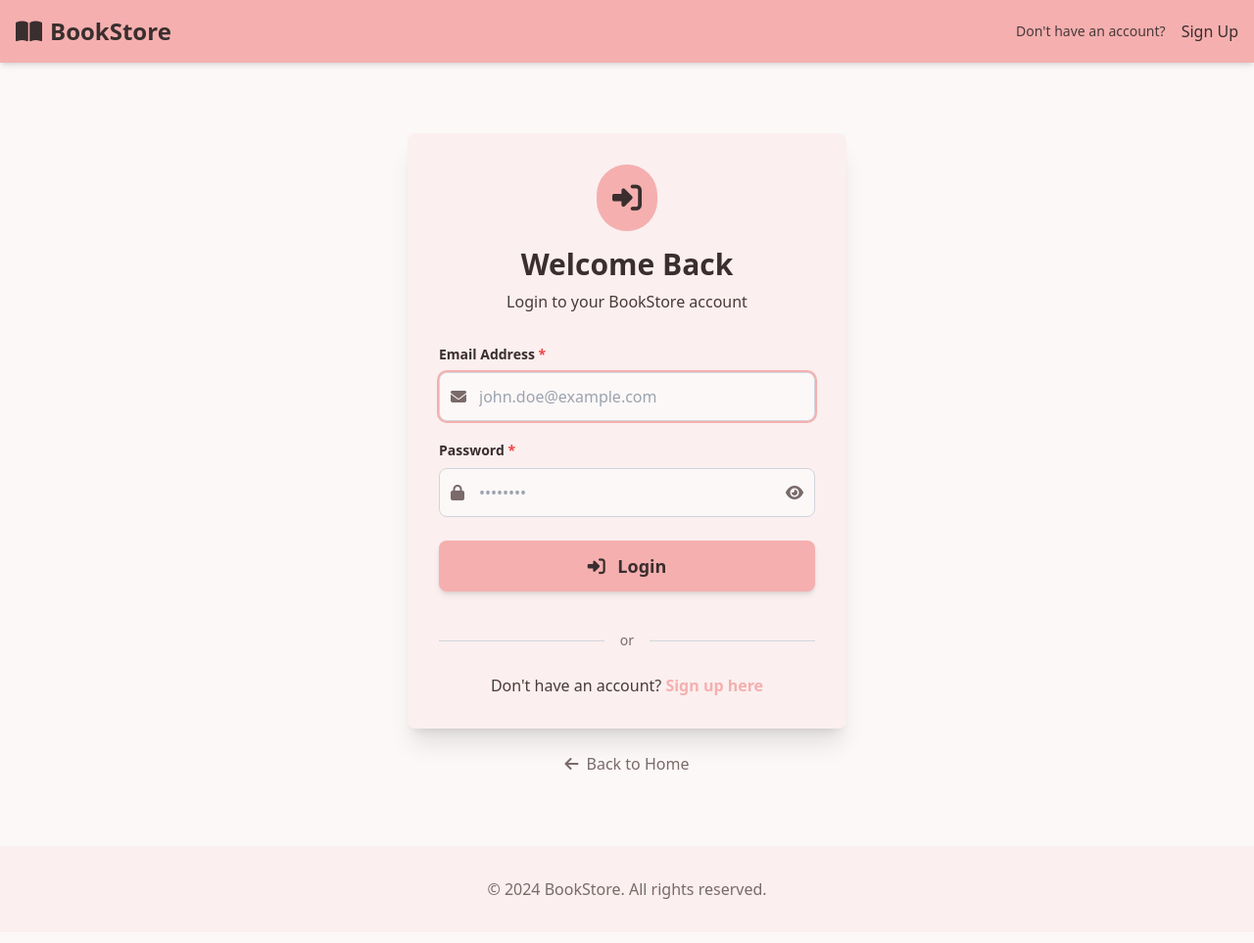
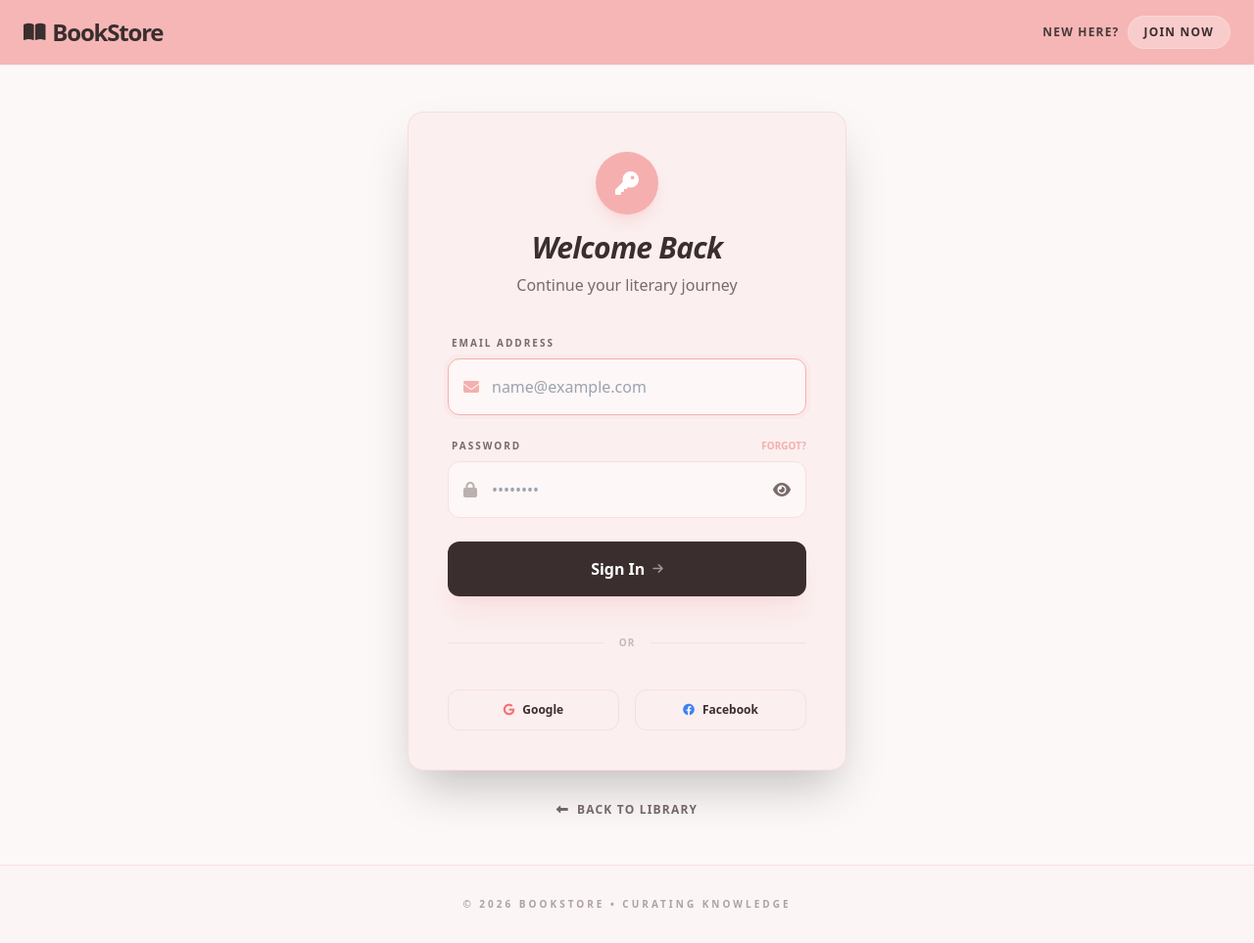
Before and after one commit to cyb3erasad/Flask-Book-Store, a Flask app: page /auth/login in a window 1280 px wide. Shown: the whole page at 98% size. Before the commit the page ends 918 px from the top, so only its background shows below. Run offline with Flask 3, Linux system fonts and the light colour scheme; some libraries are stand-ins or nearby versions.

Commit message:
Update login/signup frontend

```diff
--- a/app/templates/login.html
+++ b/app/templates/login.html
@@ -4,7 +4,7 @@
 <head>
   <meta charset="UTF-8">
   <meta name="viewport" content="width=device-width, initial-scale=1.0">
-  <title>Login - Online Book Store</title>
+  <title>Login | BookStore</title>
   <script src="https://cdn.tailwindcss.com"></script>
   <link rel="stylesheet" href="https://cdnjs.cloudflare.com/ajax/libs/font-awesome/6.4.0/css/all.min.css">
   <script>
@@ -24,179 +24,177 @@
       }
     }
   </script>
+  <style>
+    .auth-card {
+      backdrop-filter: blur(10px);
+      border: 1px solid rgba(245, 175, 175, 0.3);
+    }
+
+    input:focus+span i {
+      color: #F5AFAF;
+      transition: all 0.3s ease;
+    }
+  </style>
 </head>
 
-<body class="bg-main-bg text-primary-text">
+<body class="bg-main-bg text-primary-text min-h-screen flex flex-col">
 
-  <!-- Simple Navbar -->
-  <nav class="bg-accent shadow-md">
-    <div class="container mx-auto px-4 py-4">
+  <nav class="bg-accent/90 backdrop-blur-md sticky top-0 z-50 shadow-sm">
+    <div class="container mx-auto px-6 py-4">
       <div class="flex items-center justify-between">
-        <!-- Logo -->
-        <a href="/" class="text-2xl font-bold text-primary-text flex items-center">
-          <i class="fas fa-book-open mr-2"></i>
+        <a href="/"
+          class="text-2xl font-black text-primary-text flex items-center tracking-tighter hover:opacity-80 transition">
+          <i class="fas fa-book-open mr-2 text-xl"></i>
           BookStore
         </a>
-
-        <!-- Auth Links -->
-        <div class="flex items-center space-x-4">
-          <span class="text-secondary-text text-sm">Don't have an account?</span>
-          <a href="/auth/register" class="text-primary-text hover:text-secondary-text font-medium transition">Sign Up</a>
+        <div class="flex items-center space-x-2">
+          <span class="hidden sm:inline text-secondary-text text-xs uppercase tracking-widest font-bold">New
+            here?</span>
+          <a href="/auth/register"
+            class="bg-white/30 px-4 py-2 rounded-full text-xs uppercase tracking-widest font-black hover:bg-white/50 transition border border-white/20">
+            Join Now
+          </a>
         </div>
       </div>
     </div>
   </nav>
 
-  <!-- Flash Messages -->
   {% with messages = get_flashed_messages(with_categories=true) %}
   {% if messages %}
-  <div class="container mx-auto px-4 mt-4">
+  <div class="container mx-auto px-6 mt-6">
     {% for category, message in messages %}
     <div
-      class="mb-4 p-4 rounded-lg {% if category == 'success' %}bg-green-100 text-green-800{% elif category == 'danger' %}bg-red-100 text-red-800{% elif category == 'info' %}bg-blue-100 text-blue-800{% else %}bg-yellow-100 text-yellow-800{% endif %}">
-      <i
-        class="fas {% if category == 'success' %}fa-check-circle{% elif category == 'danger' %}fa-exclamation-circle{% elif category == 'info' %}fa-info-circle{% else %}fa-info-circle{% endif %} mr-2"></i>
-      {{ message }}
+      class="flex items-center p-4 rounded-xl border animate-fade-in {% if category == 'success' %}bg-green-50 border-green-200 text-green-800{% elif category == 'danger' %}bg-red-50 border-red-200 text-red-800{% else %}bg-blue-50 border-blue-200 text-blue-800{% endif %}">
+      <i class="fas {% if category == 'success' %}fa-check-circle{% else %}fa-circle-exclamation{% endif %} mr-3"></i>
+      <span class="text-sm font-bold">{{ message }}</span>
     </div>
     {% endfor %}
   </div>
   {% endif %}
   {% endwith %}
 
-  <!-- Login Form Section -->
-  <section class="container mx-auto px-4 py-12 min-h-screen flex items-center justify-center">
+  <main class="flex-grow flex items-center justify-center px-6 py-12">
     <div class="w-full max-w-md">
-      <!-- Card -->
-      <div class="bg-card-bg rounded-lg shadow-xl p-8">
-        <!-- Header -->
-        <div class="text-center mb-8">
-          <div class="inline-block bg-accent rounded-full p-4 mb-4">
-            <i class="fas fa-sign-in-alt text-3xl text-primary-text"></i>
+      <div class="auth-card bg-card-bg rounded-2xl shadow-2xl p-8 md:p-10">
+        <div class="text-center mb-10">
+          <div
+            class="inline-flex items-center justify-center w-16 h-16 bg-accent text-white rounded-full mb-4 shadow-lg shadow-accent/30">
+            <i class="fas fa-key text-2xl"></i>
           </div>
-          <h1 class="text-3xl font-bold text-primary-text mb-2">Welcome Back</h1>
-          <p class="text-secondary-text">Login to your BookStore account</p>
+          <h1 class="text-3xl font-black text-primary-text italic tracking-tight">Welcome Back</h1>
+          <p class="text-muted-text mt-2 font-medium">Continue your literary journey</p>
         </div>
 
-        <!-- Login Form -->
-        <form action="/auth/login" method="POST" id="login-form">
-          <!-- Email -->
-          <div class="mb-5">
-            <label for="email" class="block text-sm font-semibold text-primary-text mb-2">
-              Email Address <span class="text-red-500">*</span>
-            </label>
-            <div class="relative">
-              <span class="absolute left-3 top-1/2 transform -translate-y-1/2 text-muted-text">
+        <form action="/auth/login" method="POST" id="login-form" class="space-y-6">
+          <div>
+            <label class="block text-[10px] font-black uppercase tracking-[0.2em] text-muted-text mb-2 ml-1">Email
+              Address</label>
+            <div class="relative group">
+              <input type="email" id="email" name="email" required autofocus
+                class="w-full pl-11 pr-4 py-4 rounded-xl border border-highlight-bg focus:border-accent focus:ring-4 focus:ring-accent/10 outline-none transition-all bg-white/50"
+                placeholder="name@example.com">
+              <span class="absolute left-4 top-1/2 -translate-y-1/2 text-muted-text/50 transition-colors">
                 <i class="fas fa-envelope"></i>
               </span>
-              <input type="email" id="email" name="email" required
-                class="w-full pl-10 pr-4 py-3 border border-gray-300 rounded-lg focus:outline-none focus:ring-2 focus:ring-accent bg-main-bg text-primary-text"
-                placeholder="john.doe@example.com" autofocus>
             </div>
           </div>
 
-          <!-- Password -->
-          <div class="mb-6">
-            <label for="password" class="block text-sm font-semibold text-primary-text mb-2">
-              Password <span class="text-red-500">*</span>
-            </label>
-            <div class="relative">
-              <span class="absolute left-3 top-1/2 transform -translate-y-1/2 text-muted-text">
+          <div>
+            <div class="flex justify-between items-center mb-2 ml-1">
+              <label class="text-[10px] font-black uppercase tracking-[0.2em] text-muted-text">Password</label>
+              <a href="#"
+                class="text-[10px] font-bold uppercase text-accent hover:text-primary-text transition">Forgot?</a>
+            </div>
+            <div class="relative group">
+              <input type="password" id="password" name="password" required
+                class="w-full pl-11 pr-12 py-4 rounded-xl border border-highlight-bg focus:border-accent focus:ring-4 focus:ring-accent/10 outline-none transition-all bg-white/50"
+                placeholder="••••••••">
+              <span class="absolute left-4 top-1/2 -translate-y-1/2 text-muted-text/50 transition-colors">
                 <i class="fas fa-lock"></i>
               </span>
-              <input type="password" id="password" name="password" required
-                class="w-full pl-10 pr-12 py-3 border border-gray-300 rounded-lg focus:outline-none focus:ring-2 focus:ring-accent bg-main-bg text-primary-text"
-                placeholder="••••••••">
               <button type="button" onclick="togglePassword()"
-                class="absolute right-3 top-1/2 transform -translate-y-1/2 text-muted-text hover:text-primary-text transition">
+                class="absolute right-4 top-1/2 -translate-y-1/2 text-muted-text hover:text-accent transition">
                 <i class="fas fa-eye" id="toggle-icon"></i>
               </button>
             </div>
           </div>
 
-          <!-- Submit Button -->
           <button type="submit"
-            class="w-full bg-accent text-primary-text py-3 rounded-lg font-bold hover:bg-opacity-80 transition shadow-md text-lg mb-4">
-            <i class="fas fa-sign-in-alt mr-2"></i>
-            Login
+            class="w-full bg-primary-text text-white py-4 rounded-xl font-bold hover:bg-black transition-all shadow-xl shadow-accent/20 active:scale-[0.98] flex items-center justify-center gap-2">
+            <span>Sign In</span>
+            <i class="fas fa-arrow-right text-xs opacity-50"></i>
           </button>
 
-          <!-- Divider -->
-          <div class="relative my-6">
-            <div class="absolute inset-0 flex items-center">
-              <div class="w-full border-t border-gray-300"></div>
-            </div>
-            <div class="relative flex justify-center text-sm">
-              <span class="px-4 bg-card-bg text-muted-text">or</span>
-            </div>
+          <div class="relative flex items-center py-4">
+            <div class="flex-grow border-t border-highlight-bg"></div>
+            <span class="flex-shrink mx-4 text-[10px] font-black uppercase tracking-widest text-muted-text/40">OR</span>
+            <div class="flex-grow border-t border-highlight-bg"></div>
           </div>
 
-          <!-- Signup Link -->
-          <div class="text-center">
-            <p class="text-secondary-text">
-              Don't have an account?
-              <a href="/auth/register" class="text-accent hover:text-primary-text font-semibold transition">
-                Sign up here
-              </a>
-            </p>
+          <div class="grid grid-cols-2 gap-4">
+            <button type="button"
+              class="flex items-center justify-center py-3 px-4 border border-highlight-bg rounded-xl hover:bg-white transition text-xs font-bold gap-2">
+              <i class="fab fa-google text-red-400"></i> Google
+            </button>
+            <button type="button"
+              class="flex items-center justify-center py-3 px-4 border border-highlight-bg rounded-xl hover:bg-white transition text-xs font-bold gap-2">
+              <i class="fab fa-facebook text-blue-500"></i> Facebook
+            </button>
           </div>
         </form>
       </div>
 
-      <!-- Back to Home -->
-      <div class="text-center mt-6">
-        <a href="/" class="text-muted-text hover:text-accent transition inline-flex items-center">
-          <i class="fas fa-arrow-left mr-2"></i>
-          Back to Home
+      <div class="mt-8 flex flex-col items-center gap-4">
+        <a href="/"
+          class="text-xs font-bold uppercase tracking-widest text-muted-text hover:text-accent transition flex items-center gap-2">
+          <i class="fas fa-long-arrow-alt-left"></i>
+          Back to Library
         </a>
       </div>
     </div>
-  </section>
+  </main>
 
-  <!-- Footer -->
-  <footer class="bg-card-bg py-8">
-    <div class="container mx-auto px-4 text-center">
-      <p class="text-muted-text">&copy; 2024 BookStore. All rights reserved.</p>
+  <footer class="py-8 border-t border-highlight-bg bg-card-bg/30">
+    <div class="container mx-auto px-6 text-center">
+      <p class="text-[10px] font-bold uppercase tracking-[0.3em] text-muted-text/60">
+        &copy; 2026 BookStore &bull; Curating Knowledge
+      </p>
     </div>
   </footer>
 
   <script>
-    // Toggle password visibility
     function togglePassword() {
-      const passwordInput = document.getElementById('password');
-      const toggleIcon = document.getElementById('toggle-icon');
-
-      if (passwordInput.type === 'password') {
-        passwordInput.type = 'text';
-        toggleIcon.classList.remove('fa-eye');
-        toggleIcon.classList.add('fa-eye-slash');
+      const pwd = document.getElementById('password');
+      const icon = document.getElementById('toggle-icon');
+      if (pwd.type === 'password') {
+        pwd.type = 'text';
+        icon.classList.replace('fa-eye', 'fa-eye-slash');
       } else {
-        passwordInput.type = 'password';
-        toggleIcon.classList.remove('fa-eye-slash');
-        toggleIcon.classList.add('fa-eye');
+        pwd.type = 'password';
+        icon.classList.replace('fa-eye-slash', 'fa-eye');
       }
     }
 
-    // Form validation
     document.getElementById('login-form').addEventListener('submit', function (e) {
-      const email = document.getElementById('email').value.trim();
-      const password = document.getElementById('password').value;
+      const email = document.getElementById('email');
+      const pwd = document.getElementById('password');
+      let valid = true;
 
-      if (!email || !password) {
+      [email, pwd].forEach(el => {
+        if (!el.value.trim()) {
+          el.classList.add('border-red-300', 'bg-red-50');
+          valid = false;
+        } else {
+          el.classList.remove('border-red-300', 'bg-red-50');
+        }
+      });
+
+      if (!valid) {
         e.preventDefault();
-        alert('Please fill in all required fields');
-        return false;
-      }
-
-      // Basic email validation
-      const emailRegex = /^[^\s@]+@[^\s@]+\.[^\s@]+$/;
-      if (!emailRegex.test(email)) {
-        e.preventDefault();
-        alert('Please enter a valid email address');
-        return false;
+        alert('Please check your credentials.');
       }
     });
   </script>
-
 </body>
 
 </html>
```
Also changed, not shown: app/templates/register.html (+102 -118 lines).
